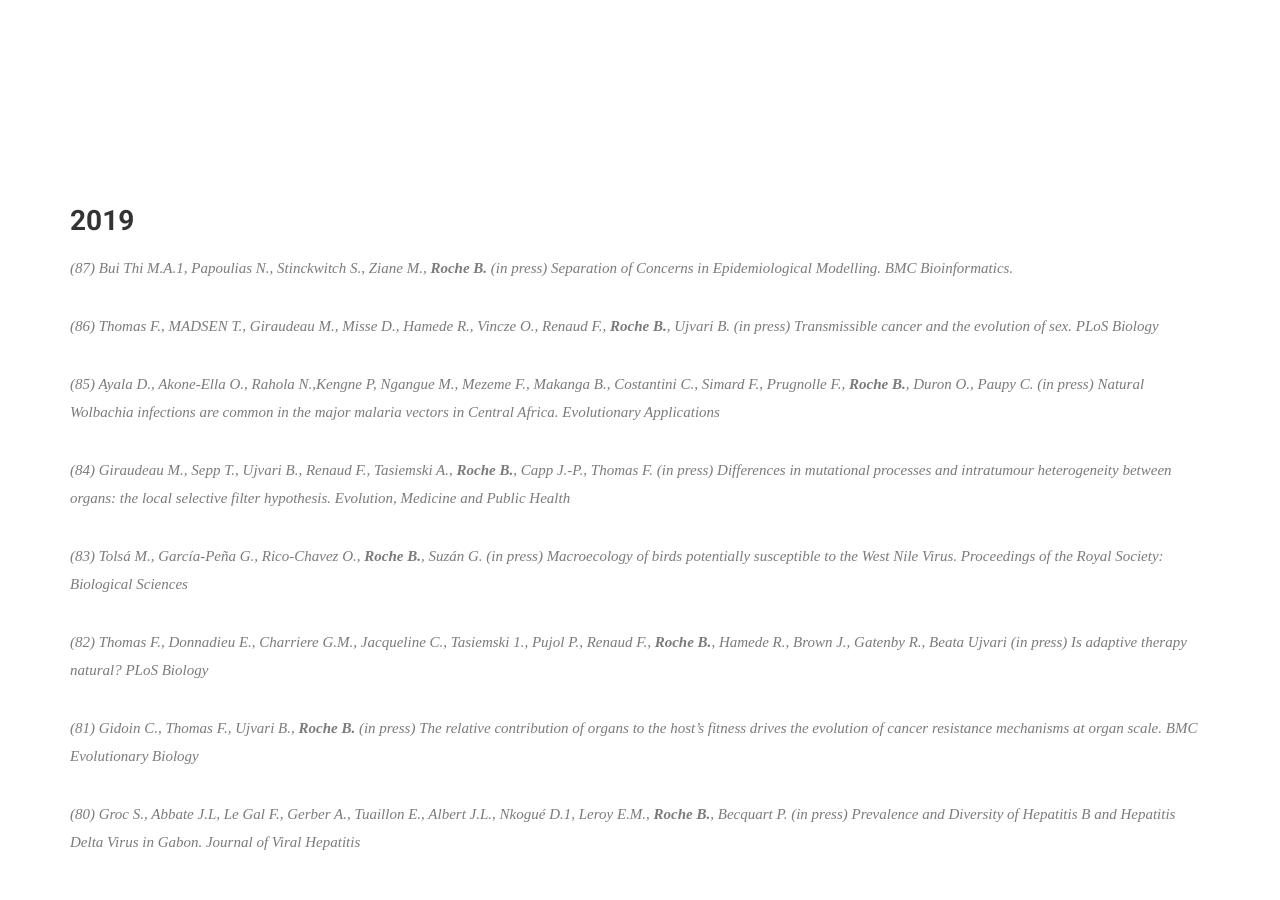
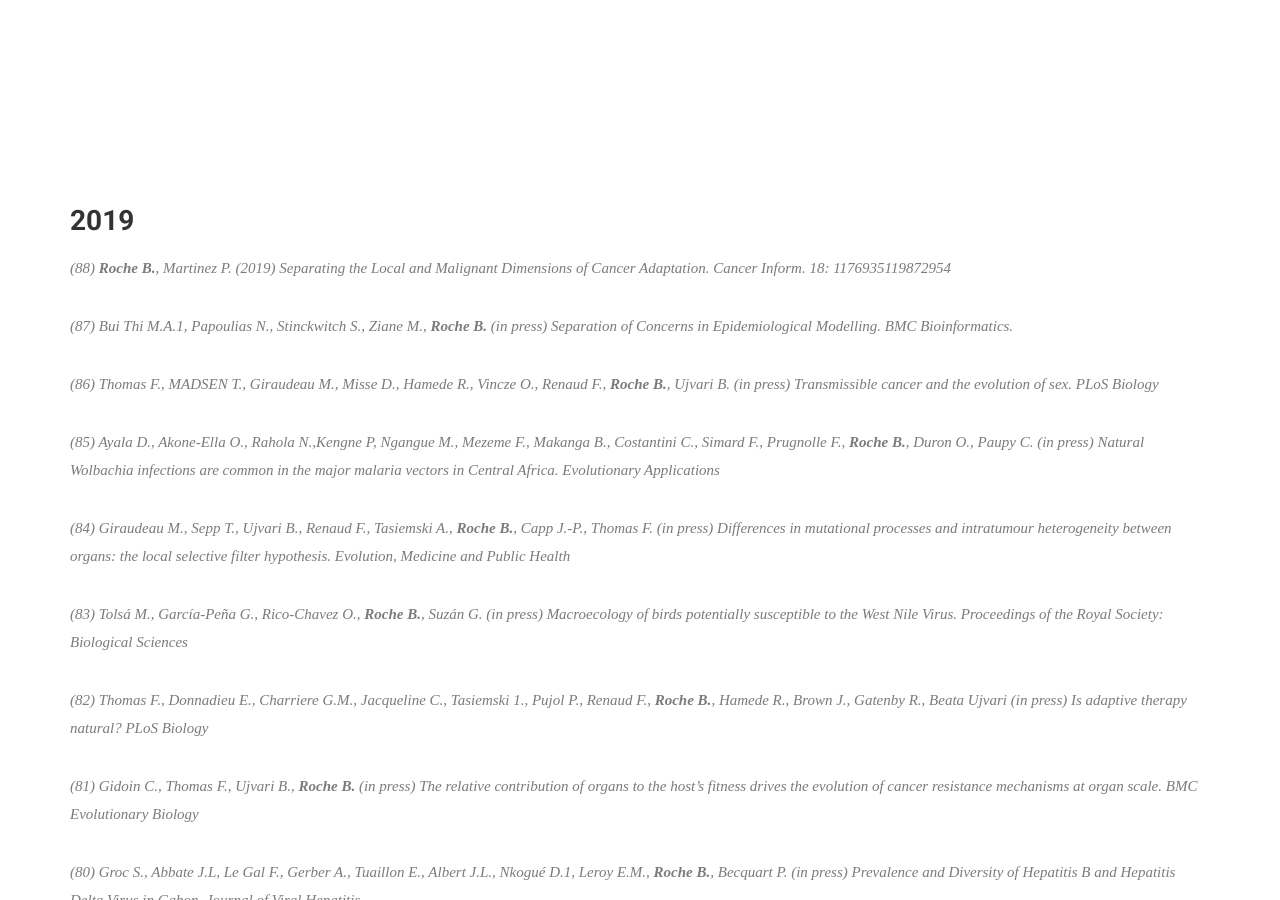
Before and after one commit to rocheben/rocheben.github.io, a Jekyll site: the page built from blog.html, in a window 1280 px wide and 900 px high, scrolled down 925 px. Built offline with Jekyll 4.4.1, drawn with Linux system fonts in a browser that asks for light colours; nearby versions of some CDN libraries; some web fonts are replaced.

Commit message:
Update blog.html

```diff
--- a/blog.html
+++ b/blog.html
@@ -38,6 +38,7 @@ permalink: /blog/
         <div class="block">
           <div class="section-title">
 						<h2>2019</h2>
+						<p>(88) <b>Roche B.</b>, Martinez P. (2019) Separating the Local and Malignant Dimensions of Cancer Adaptation. Cancer Inform. 18: 1176935119872954</p>
 						<p>(87) Bui Thi M.A.1, Papoulias N., Stinckwitch S., Ziane M., <b>Roche B.</b> (in press) Separation of Concerns in Epidemiological Modelling. BMC Bioinformatics.</p>
 						<p>(86) Thomas F., MADSEN T., Giraudeau M., Misse D., Hamede R., Vincze O., Renaud F., <b>Roche B.</b>, Ujvari B. (in press) Transmissible cancer and the evolution of sex. PLoS Biology</p>
 						<p>(85) Ayala D., Akone-Ella O., Rahola N.,Kengne P, Ngangue M., Mezeme F., Makanga B., Costantini C., Simard F., Prugnolle F., <b>Roche B.</b>, Duron O., Paupy C. (in press) Natural Wolbachia infections are common in the major malaria vectors in Central Africa. Evolutionary Applications</p>
```
